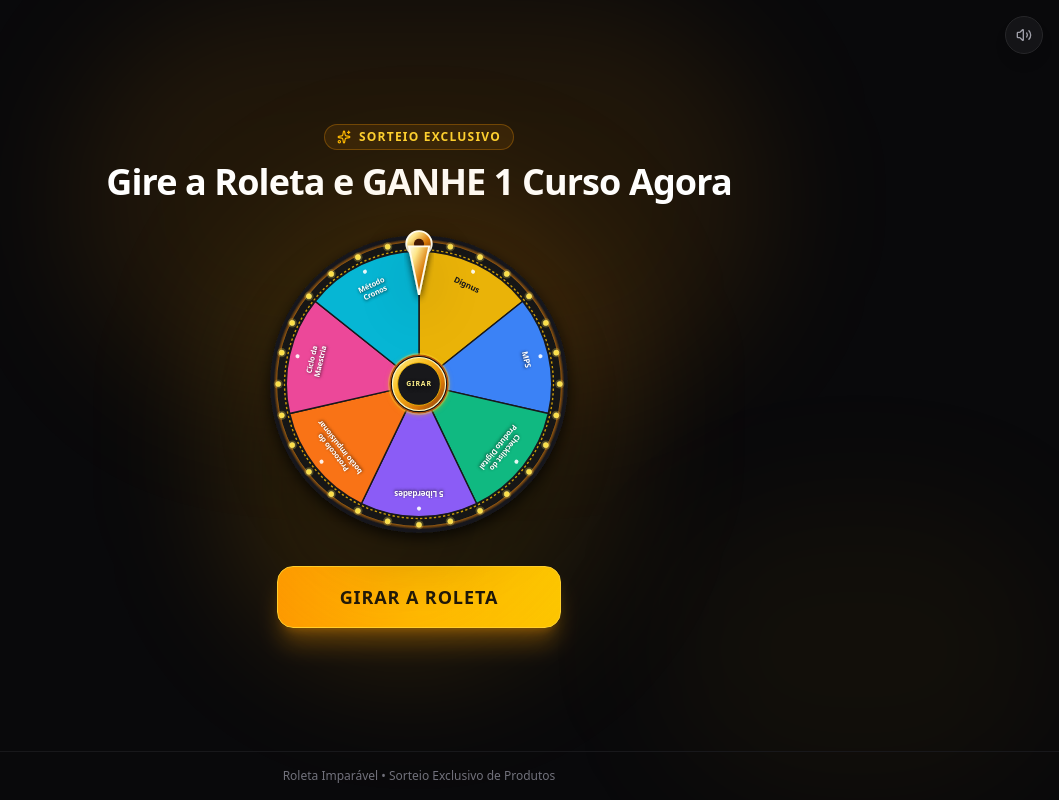
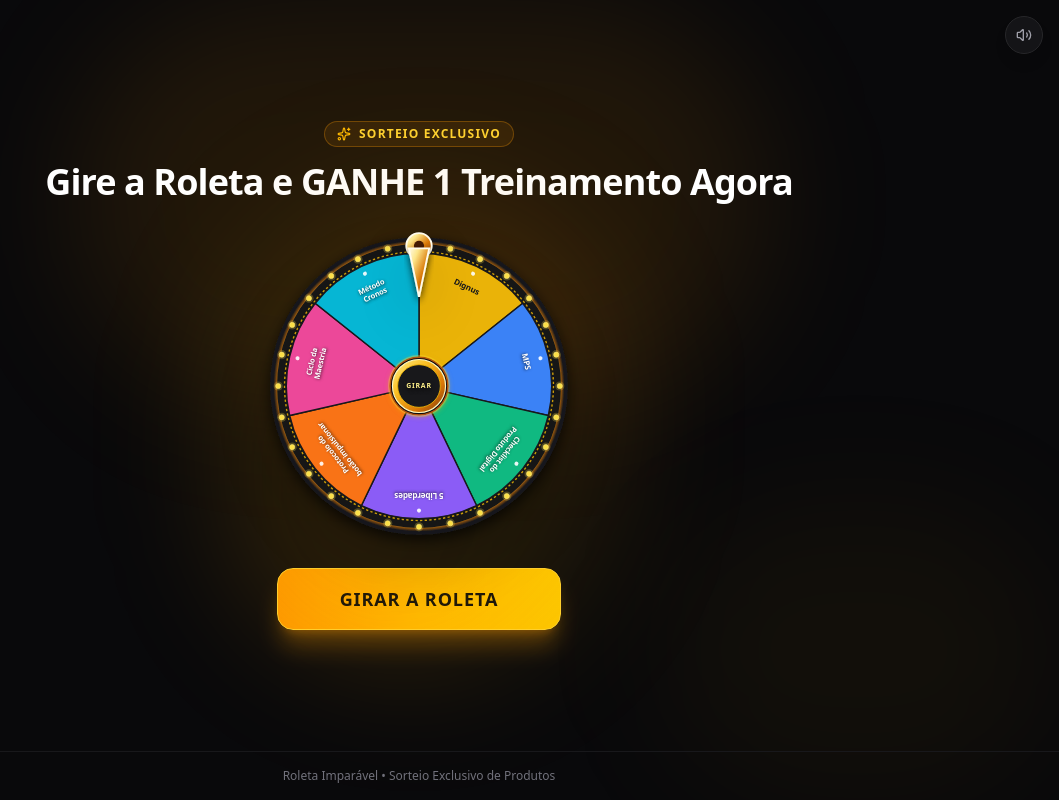
Before and after one commit to Trafego-Virtus/Roleto-Imparavel---Evento-Fire, a React (Vite) app: page / in a window 1280 px wide. Shown: the whole page, without its empty margins (221-1280 px from the left). Built offline with nearby package versions, Linux system fonts and the light colour scheme.

Commit message:
style: update hero headline and layout
Refine the hero section title for better readability and update the copy to "1 Treinamento".

```diff
--- a/src/App.tsx
+++ b/src/App.tsx
@@ -59,13 +59,14 @@ export default function App() {
       {/* Main Content Hero */}
       <main className="relative z-10 flex-1 flex flex-col items-center justify-center py-5 sm:py-8 px-2 sm:px-4 max-w-5xl mx-auto w-full">
         {/* Title Section */}
-        <div className="text-center max-w-2xl mx-auto mb-4 sm:mb-6 px-2">
+        <div className="text-center max-w-3xl mx-auto mb-4 sm:mb-6 px-2">
           <div className="inline-flex items-center gap-1.5 sm:gap-2 px-3 py-1 rounded-full bg-amber-500/10 border border-amber-500/30 text-amber-300 text-[10px] sm:text-xs font-semibold uppercase tracking-widest mb-2 sm:mb-3">
             <Sparkles className="w-3 h-3 sm:w-3.5 sm:h-3.5 text-amber-400" />
             Sorteio Exclusivo
           </div>
-          <h1 className="text-xl xs:text-2xl sm:text-3xl md:text-4xl font-extrabold tracking-tight text-white">
-            Gire a Roleta e GANHE 1 Curso Agora
+          <h1 className="text-xl xs:text-2xl sm:text-3xl md:text-4xl font-extrabold tracking-tight text-white leading-tight [text-wrap:balance]">
+            <span className="inline-block">Gire a Roleta e GANHE</span>{' '}
+            <span className="inline-block">1 Treinamento Agora</span>
           </h1>
         </div>
 
```
